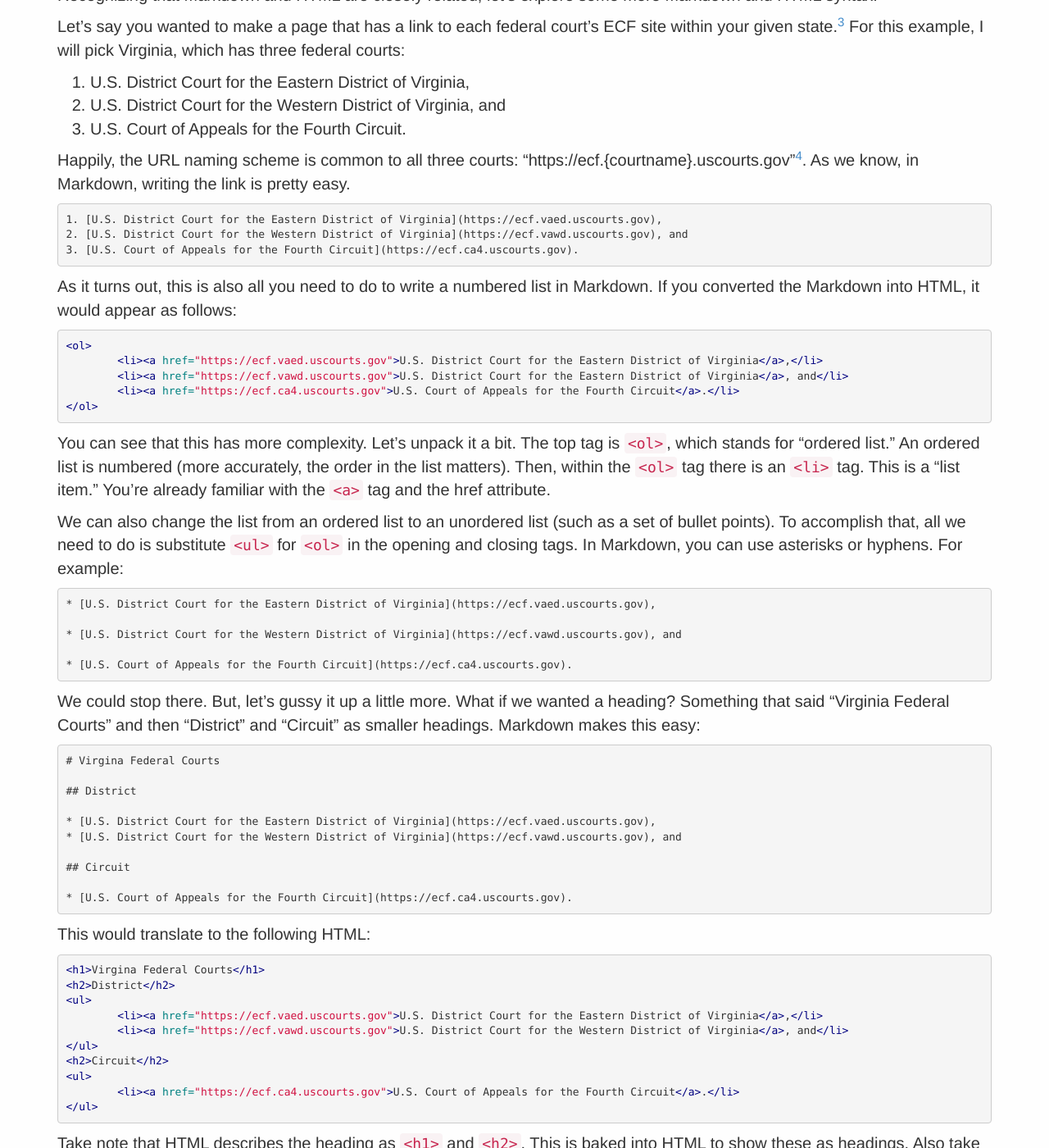
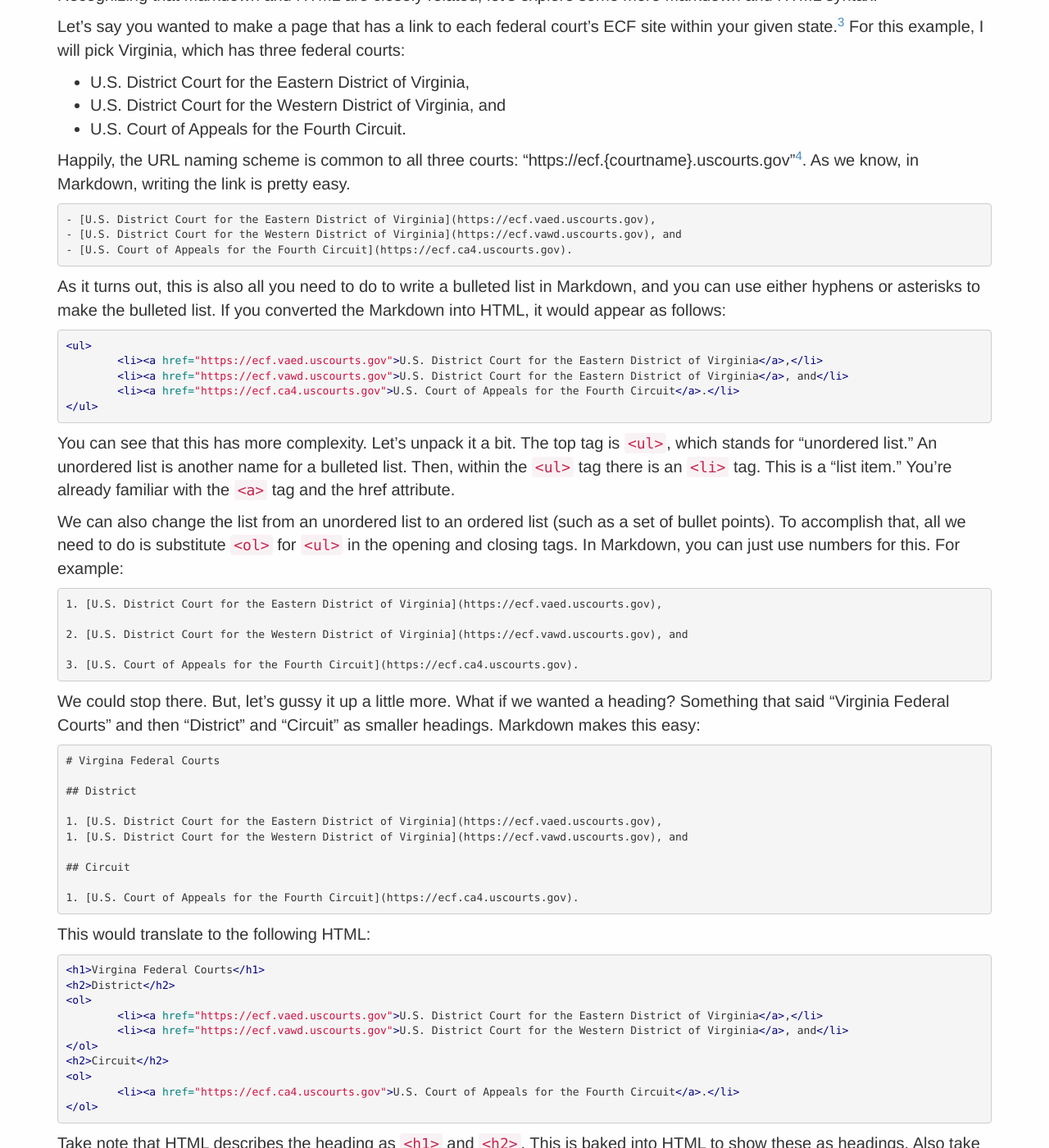
Before and after one commit to vdavez/codingforlawyers, a Jekyll site: the page built from _chapters/ch2.md, in a window 1280 px wide and 1400 px high, scrolled down 1950 px. Shown: the whole window at 82% size. Built offline with Jekyll 4.4.1, drawn with Linux system fonts in a browser that asks for light colours; nearby versions of some CDN libraries; some of the changed text lies outside the part shown.

Commit message:
More tweaks
This change does two more things that we discussed. It's a bit messy and you might want to tweak it further, but the change I made was to swap ol for ul so that we can explain the 1., 1., 1., lists after we "gussy" things up.

I also added a mention to the fact that this is written in MD towards the end.

```diff
--- a/_chapters/ch2.md
+++ b/_chapters/ch2.md
@@ -48,35 +48,35 @@ Recognizing that Markdown and HTML are closely related, let's explore some more
 
 Let's say you wanted to make a page that has a link to each federal court's ECF site within your given state.[^3] For this example, I will pick Virginia, which has three federal courts:
 
-1. U.S. District Court for the Eastern District of Virginia,
-2. U.S. District Court for the Western District of Virginia, and
-3. U.S. Court of Appeals for the Fourth Circuit.
+ - U.S. District Court for the Eastern District of Virginia,
+ - U.S. District Court for the Western District of Virginia, and
+ - U.S. Court of Appeals for the Fourth Circuit.
 
 Happily, the URL naming scheme is common to all three courts: "https://ecf.{courtname}.uscourts.gov"[^4]. As we know, in Markdown, writing the link is pretty easy.
 
-	1. [U.S. District Court for the Eastern District of Virginia](https://ecf.vaed.uscourts.gov),
-	2. [U.S. District Court for the Western District of Virginia](https://ecf.vawd.uscourts.gov), and
-	3. [U.S. Court of Appeals for the Fourth Circuit](https://ecf.ca4.uscourts.gov).
+	- [U.S. District Court for the Eastern District of Virginia](https://ecf.vaed.uscourts.gov),
+	- [U.S. District Court for the Western District of Virginia](https://ecf.vawd.uscourts.gov), and
+	- [U.S. Court of Appeals for the Fourth Circuit](https://ecf.ca4.uscourts.gov).
 
-As it turns out, this is also all you need to do to write a numbered list in Markdown. If you converted the Markdown into HTML, it would appear as follows:
+As it turns out, this is also all you need to do to write a bulleted list in Markdown, and you can use either hyphens or asterisks to make the bulleted list. If you converted the Markdown into HTML, it would appear as follows:
 
 {% highlight html %}
-<ol>
+<ul>
 	<li><a href="https://ecf.vaed.uscourts.gov">U.S. District Court for the Eastern District of Virginia</a>,</li>
 	<li><a href="https://ecf.vawd.uscourts.gov">U.S. District Court for the Eastern District of Virginia</a>, and</li>
 	<li><a href="https://ecf.ca4.uscourts.gov">U.S. Court of Appeals for the Fourth Circuit</a>.</li>
-</ol>
+</ul>
 {% endhighlight %}
 
-You can see that this has more complexity. Let's unpack it a bit. The top tag is `<ol>`, which stands for "ordered list." An ordered list is numbered (more accurately, the order in the list matters). Then, within the `<ol>` tag there is an `<li>` tag. This is a "list item." You're already familiar with the `<a>` tag and the href attribute.
+You can see that this has more complexity. Let's unpack it a bit. The top tag is `<ul>`, which stands for "unordered list." An unordered list is another name for a bulleted list. Then, within the `<ul>` tag there is an `<li>` tag. This is a "list item." You're already familiar with the `<a>` tag and the href attribute.
 
-We can also change the list from an ordered list to an unordered list (such as a set of bullet points). To accomplish that, all we need to do is substitute `<ul>` for `<ol>` in the opening and closing tags. In Markdown, you can use asterisks or hyphens. For example:
+We can also change the list from an unordered list to an ordered list (such as a set of bullet points). To accomplish that, all we need to do is substitute `<ol>` for `<ul>` in the opening and closing tags. In Markdown, you can just use numbers for this. For example:
 
-	* [U.S. District Court for the Eastern District of Virginia](https://ecf.vaed.uscourts.gov),
+	1. [U.S. District Court for the Eastern District of Virginia](https://ecf.vaed.uscourts.gov),
 
-	* [U.S. District Court for the Western District of Virginia](https://ecf.vawd.uscourts.gov), and
+	2. [U.S. District Court for the Western District of Virginia](https://ecf.vawd.uscourts.gov), and
 
-	* [U.S. Court of Appeals for the Fourth Circuit](https://ecf.ca4.uscourts.gov).
+	3. [U.S. Court of Appeals for the Fourth Circuit](https://ecf.ca4.uscourts.gov).
 
 We could stop there. But, let's gussy it up a little more. What if we wanted a heading? Something that said "Virginia Federal Courts" and then "District" and "Circuit" as smaller headings. Markdown makes this easy:
 
@@ -84,29 +84,29 @@ We could stop there. But, let's gussy it up a little more. What if we wanted a h
 
 	## District
 
-	* [U.S. District Court for the Eastern District of Virginia](https://ecf.vaed.uscourts.gov),
-	* [U.S. District Court for the Western District of Virginia](https://ecf.vawd.uscourts.gov), and
+	1. [U.S. District Court for the Eastern District of Virginia](https://ecf.vaed.uscourts.gov),
+	1. [U.S. District Court for the Western District of Virginia](https://ecf.vawd.uscourts.gov), and
 
 	## Circuit
 
-	* [U.S. Court of Appeals for the Fourth Circuit](https://ecf.ca4.uscourts.gov).
+	1. [U.S. Court of Appeals for the Fourth Circuit](https://ecf.ca4.uscourts.gov).
 
 This would translate to the following HTML:
 
 {% highlight html %}
 <h1>Virgina Federal Courts</h1>
 <h2>District</h2>
-<ul>
+<ol>
 	<li><a href="https://ecf.vaed.uscourts.gov">U.S. District Court for the Eastern District of Virginia</a>,</li>
 	<li><a href="https://ecf.vawd.uscourts.gov">U.S. District Court for the Western District of Virginia</a>, and</li>
-</ul>
+</ol>
 <h2>Circuit</h2>
-<ul>
+<ol>
 	<li><a href="https://ecf.ca4.uscourts.gov">U.S. Court of Appeals for the Fourth Circuit</a>.</li>
-</ul>
+</ol>
 {% endhighlight %}
 
-Take note that HTML describes the heading as `<h1>` and `<h2>`. This is baked into HTML to show these as headings. Also take note that the District and Circuit lists are separate unordered lists, so the HTML must close the first `<ul>` tag before the Circuit heading is introduced.
+Take note that HTML describes the heading as `<h1>` and `<h2>`. This is baked into HTML to show these as headings. Also take note that the District and Circuit lists are separate ordered lists, so the HTML must close the first `<ul>` tag before the Circuit heading is introduced. We've also tweaked our Markdown so that the numbers are `1.` throughout. This makes it easier to change the order of the list, and Markdown will take care of making the numbers sequential.
 
 Try to copy and paste that HTML into a plain text file, save it as "ecf_va.html", and open the file in the browser. Voilà, you have  a working HTML file with a link to the Virgina federal courts' ECF sites.
 
@@ -116,7 +116,9 @@ At this point, you should have a sense of how Markdown and HTML look and interac
 
 Getting to fully understand HTML, on the other hand, can be much more involved.  HTML5 is remarkably mature, with many ways to customize the presentation of content on the web. There are a number of good tutorials to get you up to speed with more advanced uses of HTML. E.g., [http://www.codecademy.com/en/tracks/htmlcss](http://www.codecademy.com/en/tracks/htmlcss) & [http://learn.shayhowe.com/html-css/](http://learn.shayhowe.com/html-css/). You should take some time to explore them.
 
-If you stopped here, you would be able to meaningfully build beautiful websites using Markdown. But you won't stop here, because it keeps gets better...
+If you stopped here, you would be able to meaningfully build beautiful websites using Markdown -- indeed this one is written in markdown and you can even [edit this page](https://github.com/vzvenyach/codingforlawyers/edit/gh-pages/_chapters/ch2.md).
+
+But you won't stop here, because it keeps gets better...
 
 ***
 
```
